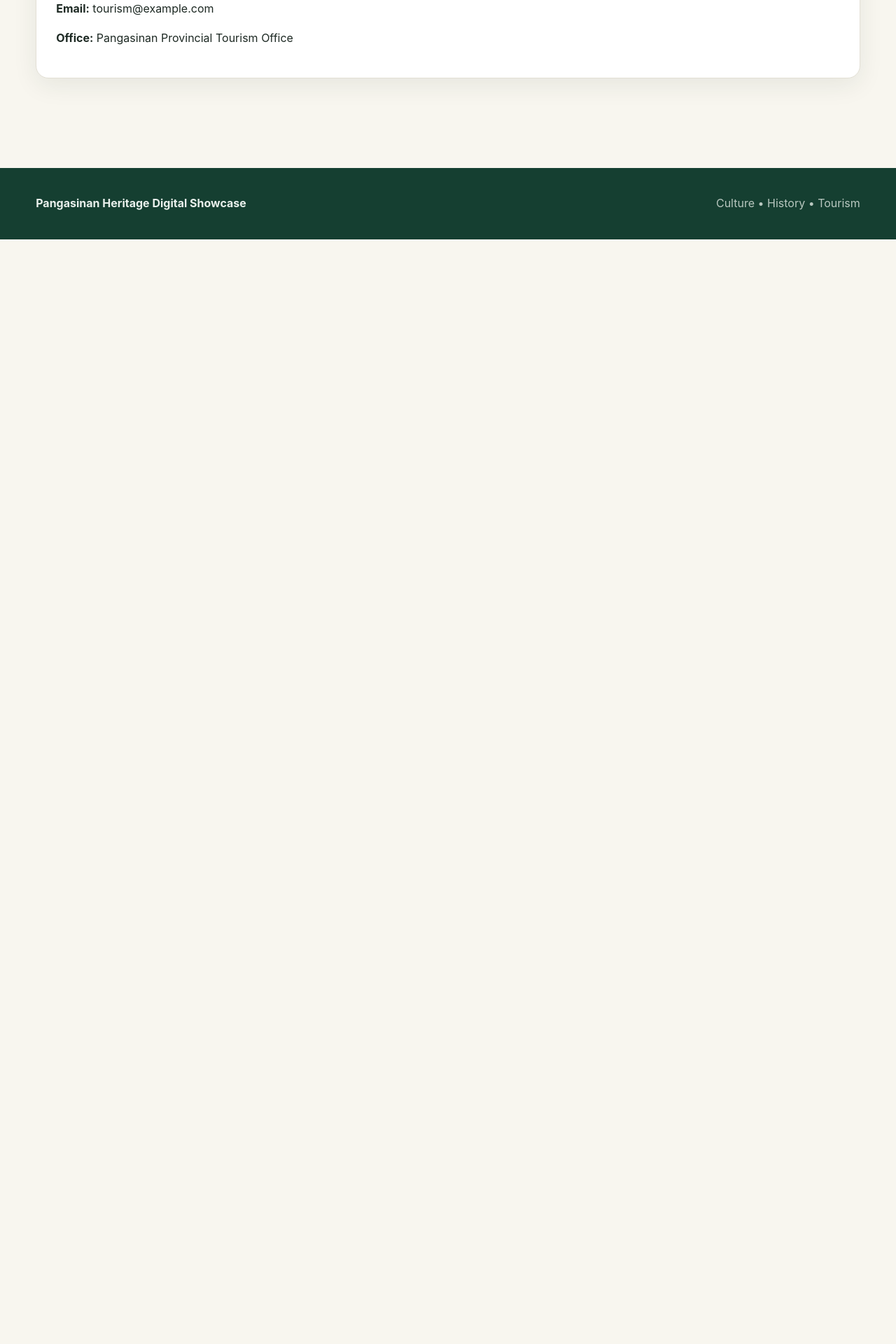
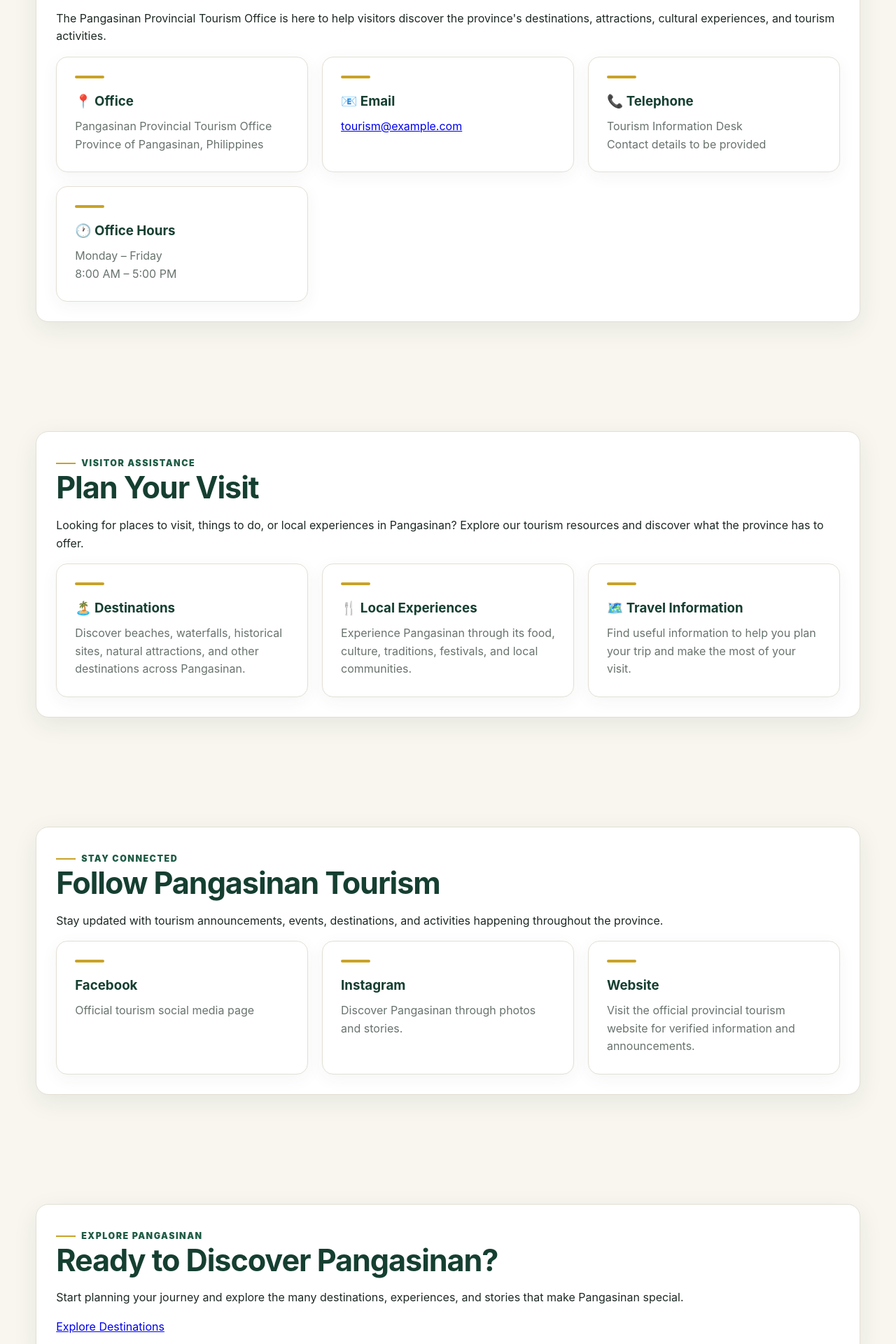
Before and after one commit to cjeomolina40-ops/Activity-1.1-Molina-JohnJeo, a Next.js app: page /contact in a window 1280 px wide. Shown: the part 520-2440 px from the top of the page at 70% size. Before the commit the page ends 862 px from the top, so only its background shows below. Built offline with nearby package versions, Linux system fonts and the light colour scheme.

Commit message:
Updated website design

```diff
--- a/app/contact/page.jsx
+++ b/app/contact/page.jsx
@@ -1,28 +1,174 @@
 export default function Contact() {
   return (
     <main>
+      {/* Hero Section */}
       <section className="page-head">
         <div className="container">
-          <h1>Contact</h1>
-          <p>Use this page as the contact section for the showcase prototype.</p>
+          <span className="eyebrow">Pangasinan Provincial Tourism Office</span>
+
+          <h1>Contact Us</h1>
+
+          <p>
+            Have questions about visiting Pangasinan? Get in touch with the
+            Provincial Tourism Office for tourism information and assistance.
+          </p>
         </div>
       </section>
 
+      {/* Contact Information */}
       <section className="section">
         <div className="container">
           <div className="detail-box">
+            <span className="eyebrow">Get in Touch</span>
+
             <h2>Pangasinan Tourism Information</h2>
+
             <p>
-              For the final academic project, replace this placeholder content
-              with the official office contact details, social links, and visitor
-              information approved by the project stakeholders.
+              The Pangasinan Provincial Tourism Office is here to help visitors
+              discover the province&apos;s destinations, attractions, cultural
+              experiences, and tourism activities.
             </p>
+
+            <div className="info-grid">
+              <div className="info">
+                <h3>📍 Office</h3>
+                <p>
+                  Pangasinan Provincial Tourism Office
+                  <br />
+                  Province of Pangasinan, Philippines
+                </p>
+              </div>
+
+              <div className="info">
+                <h3>📧 Email</h3>
+                <p>
+                  <a href="mailto:tourism@example.com">
+                    tourism@example.com
+                  </a>
+                </p>
+              </div>
+
+              <div className="info">
+                <h3>📞 Telephone</h3>
+                <p>
+                  Tourism Information Desk
+                  <br />
+                  Contact details to be provided
+                </p>
+              </div>
+
+              <div className="info">
+                <h3>🕐 Office Hours</h3>
+                <p>
+                  Monday – Friday
+                  <br />
+                  8:00 AM – 5:00 PM
+                </p>
+              </div>
+            </div>
+          </div>
+        </div>
+      </section>
+
+      {/* Visitor Assistance */}
+      <section className="section">
+        <div className="container">
+          <div className="detail-box">
+            <span className="eyebrow">Visitor Assistance</span>
+
+            <h2>Plan Your Visit</h2>
+
             <p>
-              <strong>Email:</strong> tourism@example.com
+              Looking for places to visit, things to do, or local experiences
+              in Pangasinan? Explore our tourism resources and discover what
+              the province has to offer.
             </p>
+
+            <div className="info-grid">
+              <div className="info">
+                <h3>🏝️ Destinations</h3>
+                <p>
+                  Discover beaches, waterfalls, historical sites, natural
+                  attractions, and other destinations across Pangasinan.
+                </p>
+              </div>
+
+              <div className="info">
+                <h3>🍴 Local Experiences</h3>
+                <p>
+                  Experience Pangasinan through its food, culture, traditions,
+                  festivals, and local communities.
+                </p>
+              </div>
+
+              <div className="info">
+                <h3>🗺️ Travel Information</h3>
+                <p>
+                  Find useful information to help you plan your trip and make
+                  the most of your visit.
+                </p>
+              </div>
+            </div>
+          </div>
+        </div>
+      </section>
+
+      {/* Social Media */}
+      <section className="section">
+        <div className="container">
+          <div className="detail-box">
+            <span className="eyebrow">Stay Connected</span>
+
+            <h2>Follow Pangasinan Tourism</h2>
+
             <p>
-              <strong>Office:</strong> Pangasinan Provincial Tourism Office
+              Stay updated with tourism announcements, events, destinations,
+              and activities happening throughout the province.
             </p>
+
+            <div className="info-grid">
+              <div className="info">
+                <h3>Facebook</h3>
+                <p>
+                  Official tourism social media page
+                </p>
+              </div>
+
+              <div className="info">
+                <h3>Instagram</h3>
+                <p>
+                  Discover Pangasinan through photos and stories.
+                </p>
+              </div>
+
+              <div className="info">
+                <h3>Website</h3>
+                <p>
+                  Visit the official provincial tourism website for verified
+                  information and announcements.
+                </p>
+              </div>
+            </div>
+          </div>
+        </div>
+      </section>
+
+      {/* Final CTA */}
+      <section className="section">
+        <div className="container">
+          <div className="detail-box">
+            <span className="eyebrow">Explore Pangasinan</span>
+
+            <h2>Ready to Discover Pangasinan?</h2>
+
+            <p>
+              Start planning your journey and explore the many destinations,
+              experiences, and stories that make Pangasinan special.
+            </p>
+
+            <a href="/destinations" className="btn">
+              Explore Destinations
+            </a>
           </div>
         </div>
       </section>
```
Also changed, not shown: app/about/page.jsx (+148 -7 lines).
